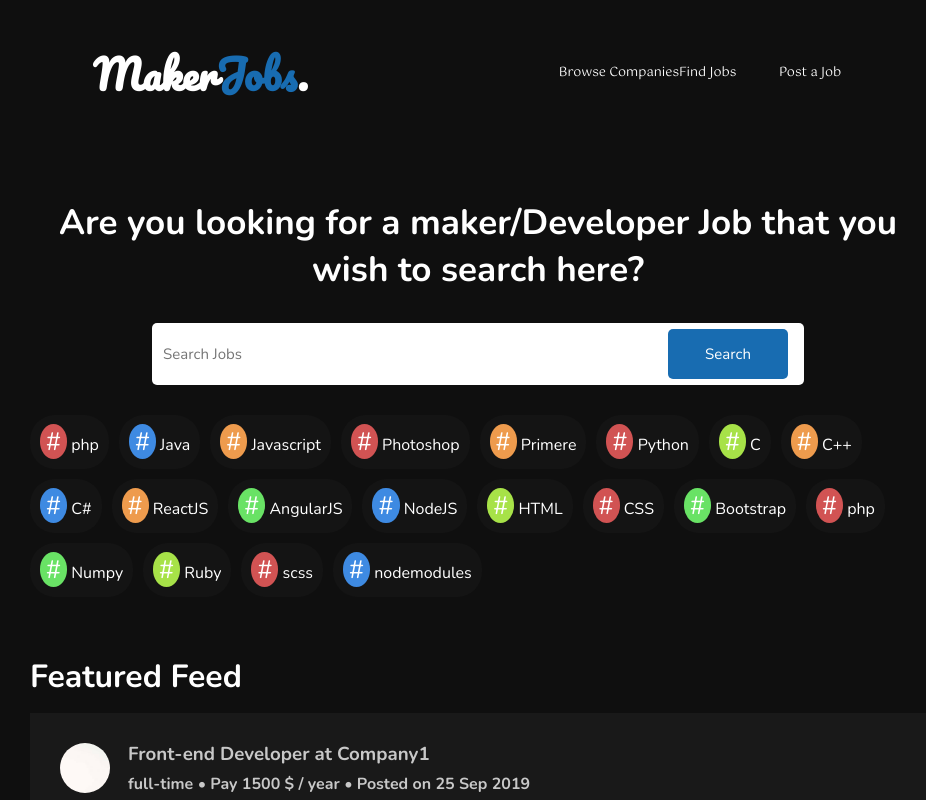
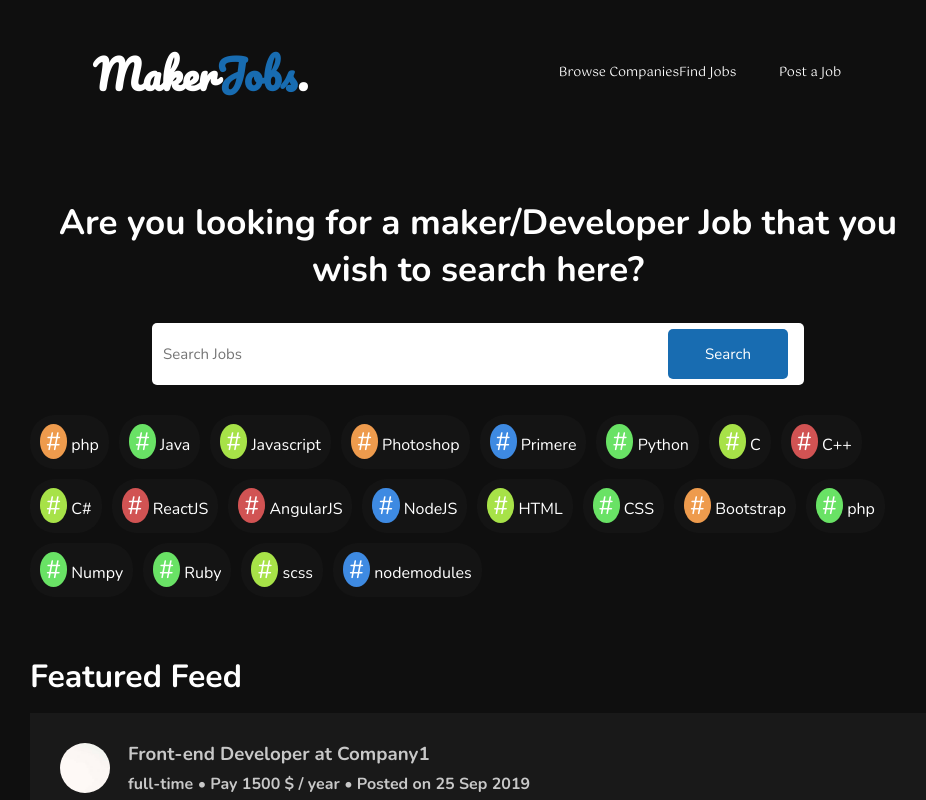
Before and after one commit to LiGHT0908/MakerJobs, a React (Create React App) app: page / in a window 1280 px wide. Shown: the top 800 px of the page, without its empty margins (162-1088 px from the left). Built offline with nearby package versions, Linux system fonts and the light colour scheme.

Commit message:
added tagcolours to state

```diff
--- a/src/components/Search/Tags/Tags.js
+++ b/src/components/Search/Tags/Tags.js
@@ -4,15 +4,25 @@ import './Tags.css'
 
 class Tags extends React.Component{
 
-    constructor(props){
+    constructor (props)
+    {
         super(props);
         this.state = {
             tags : [
                 "php", "Java", "Javascript", "Photoshop", "Primere", "Python", "C", "C++", "C#","ReactJS", "AngularJS", "NodeJS", "HTML", "CSS", "Bootstrap", "php", "Numpy", "Ruby", "scss", "nodemodules"
             ],
             colours: ["#d15353","#a7e248","#3e8ae2","#69e265","#ee9b4d"],
-            width: window.innerWidth
+            width: window.innerWidth,
+            colortags:[]
         }
+
+        for (let i=0;i<this.state.tags.length;i++)
+        {
+            let random=this.state.colours[Math.floor(Math.random() * this.state.colours.length)]
+            this.state.colortags.push(random)
+        }
+
+
         if (this.state.width<=577)
         {
             var reducedTags = [...this.state.tags];
@@ -21,15 +31,14 @@ class Tags extends React.Component{
         }
     }
     render = () =>
-    {
+    {    var randomcolor = Math.floor( Math.random() * this.state.colours.length )
 
         return (
             <div className="tags-container">
-              {this.state.tags.map( item => {
-                  var randomcolor = Math.floor( Math.random() * this.state.colours.length )
+              {this.state.tags.map( (item , index) => {
                   return (
                     <div className="tag-packet">
-                      <p><span style={{background:this.state.colours[randomcolor]}}>#</span> {item}</p>
+                      <p><span style={{background:this.state.colortags[index]}}>#</span> {item}</p>
                     </div>
                   )
               })}
```
